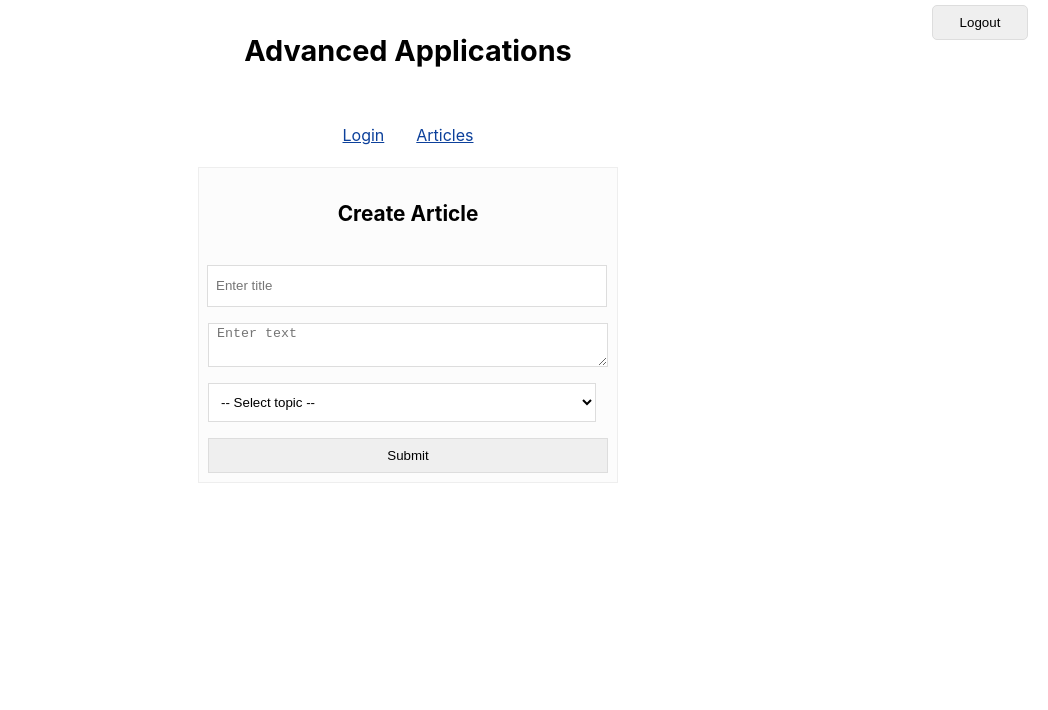
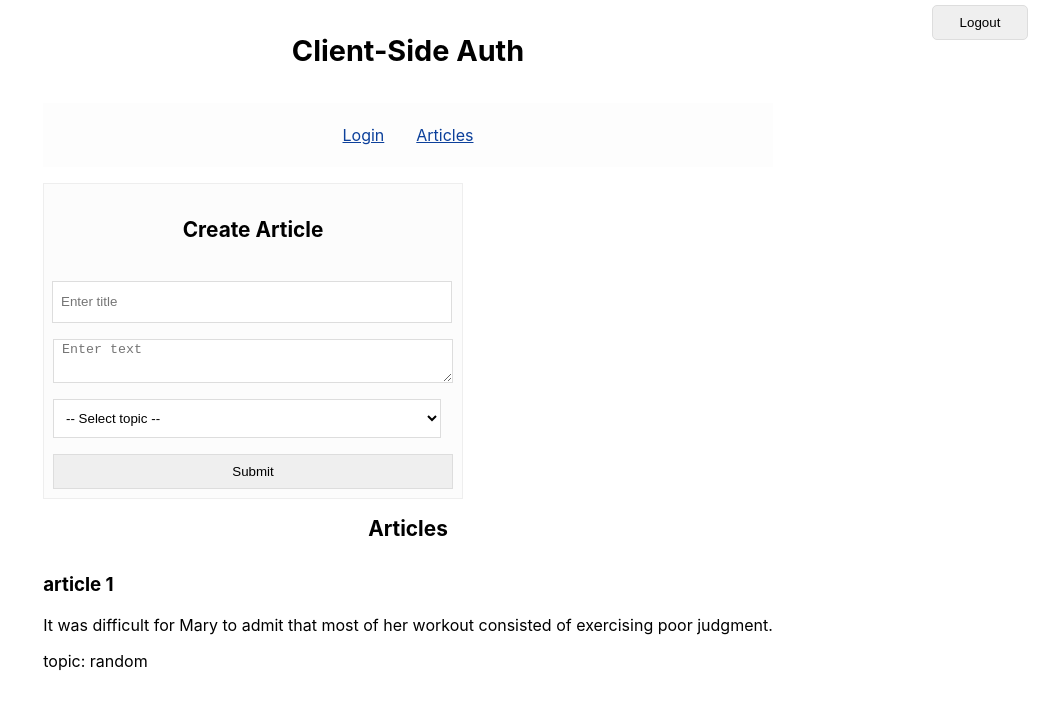
Before and after one commit to TylrPopcorn/Client-Side-Auth, a React (Create React App) app: page /articles in a window 1280 px wide. Shown: the top 710 px of the page, without its empty margins (232-1280 px from the left). Built offline with nearby package versions, Linux system fonts and the light colour scheme; sample sign-in values are in the browser's storage.

Commit message:
Working on

```diff
--- a/components/App.js
+++ b/components/App.js
@@ -1,10 +1,12 @@
-import React from "react";
+import React, { useState } from "react";
 import { Link, Routes, Route, useNavigate } from "react-router-dom";
 
+import Articles from "./Articles";
 import LoginForm from "./LoginForm";
 import ArticleForm from "./ArticleForm";
 
 function App() {
+  const [articles, setArticles] = useState([]);
   const navigate = useNavigate();
 
   function logout() {
@@ -17,7 +19,7 @@ function App() {
       <button id="logout" onClick={logout}>
         Logout
       </button>
-      <h1> Advanced Applications </h1>
+      <h1> Client-Side Auth </h1>
 
       <nav>
         <Link id="loginScreen" to="/">
@@ -35,7 +37,8 @@ function App() {
           path="articles"
           element={
             <>
-              <ArticleForm />
+              <ArticleForm navigate={navigate} />
+              <Articles articles={articles} setArticles={setArticles} />
             </>
           }
         />
--- a/components/ArticleForm.js
+++ b/components/ArticleForm.js
@@ -1,14 +1,53 @@
-import React from "react";
+import React, { useEffect, useState } from "react";
 
-const ArticleForm = () => {
+//External function.
+function postArticle(article, { props }) {
+  props.SetError("");
+}
+
+const ArticleForm = (props) => {
+  const { navigate } = props;
+  const [state, setState] = useState({
+    title: "",
+    text: "",
+    topic: "",
+  });
+  const [error, setError] = useState("");
+
+  useEffect(() => {
+    setTimeout(() => {
+      const token = localStorage.getItem("token");
+
+      if (token == null) {
+        navigate("/");
+      }
+    }, 2);
+  }, [navigate]);
+
+  function onChange(evt) {
+    const { id, value } = evt.target;
+    setState({ ...state, [id]: value });
+  }
+
+  function onSubmit(evt) {
+    evt.preventDefault();
+    postArticle(state, { setError });
+  }
+
   return (
     <div>
-      <form id="form">
+      <p id="error">{error}</p>
+      <form id="form" onSubmit={onSubmit}>
         <h2> Create Article</h2>
-        <input maxLength={50} placeholder="Enter title" />
-        <textarea maxLength={200} placeholder="Enter text" id="text" />
+        <input maxLength={50} placeholder="Enter title" onChange={onChange} />
+        <textarea
+          maxLength={200}
+          placeholder="Enter text"
+          id="text"
+          onChange={onChange}
+        />
 
-        <select id="topic">
+        <select id="topic" onChange={onChange}>
           <option value="">-- Select topic --</option>
           <option value="JavaScript">JavaScript</option>
           <option value="React">React</option>
--- /dev/null
+++ b/components/Articles.js
@@ -0,0 +1,46 @@
+import React, { useEffect } from "react";
+//External function
+const getArticles = (props) => {
+  const { setArticles } = props;
+  const initialArticles = [
+    {
+      article_id: 1,
+      topic: "random",
+      title: "article 1",
+      text: "It was difficult for Mary to admit that most of her workout consisted of exercising poor judgment.",
+    },
+  ];
+
+  setArticles(initialArticles);
+};
+
+const Articles = (props) => {
+  const { articles, setArticles } = props;
+
+  useEffect(() => {
+    getArticles({ setArticles: setArticles });
+  }, [setArticles]);
+
+  return (
+    <div className="articles">
+      <h2> Articles </h2>
+      {articles.length > 0 ? (
+        articles.map((article) => {
+          return (
+            <div className="article" key={article.article_id}>
+              <div>
+                <h3>{article.title}</h3>
+                <p>{article.text}</p>
+                <p>topic: {article.topic}</p>
+              </div>
+            </div>
+          );
+        })
+      ) : (
+        <h1> None </h1>
+      )}
+    </div>
+  );
+};
+
+export default Articles;
--- a/components/LoginForm.js
+++ b/components/LoginForm.js
@@ -95,6 +95,7 @@ class LoginForm extends React.Component {
             value={this.state.username}
           />
           <input
+            type="password"
             id="password"
             placeholder="Enter password"
             onChange={this.onChange}
--- a/index.html
+++ b/index.html
@@ -4,11 +4,11 @@
     <meta charset="UTF-8" />
     <meta http-equiv="X-UA-Compatible" content="IE=edge" />
     <meta name="viewport" content="width=device-width, initial-scale=1.0" />
-    <title>Advanced Applications</title>
+    <title>Client-Side Auth</title>
     <script src="./index.js" defer></script>
   </head>
   <body>
     <div id="root"></div>
-    <footer>Advanced Applications</footer>
+    <footer>Client-Side Auth</footer>
   </body>
 </html>
--- a/styles/styles.css
+++ b/styles/styles.css
@@ -49,6 +49,7 @@ h2 {
 }
 
 nav {
+  background-color: rgb(252, 252, 252, 0.5);
   display: flex;
   justify-content: center;
 }
```
Also changed, not shown: 5 other files (tests, documents, lock files or other folders).
